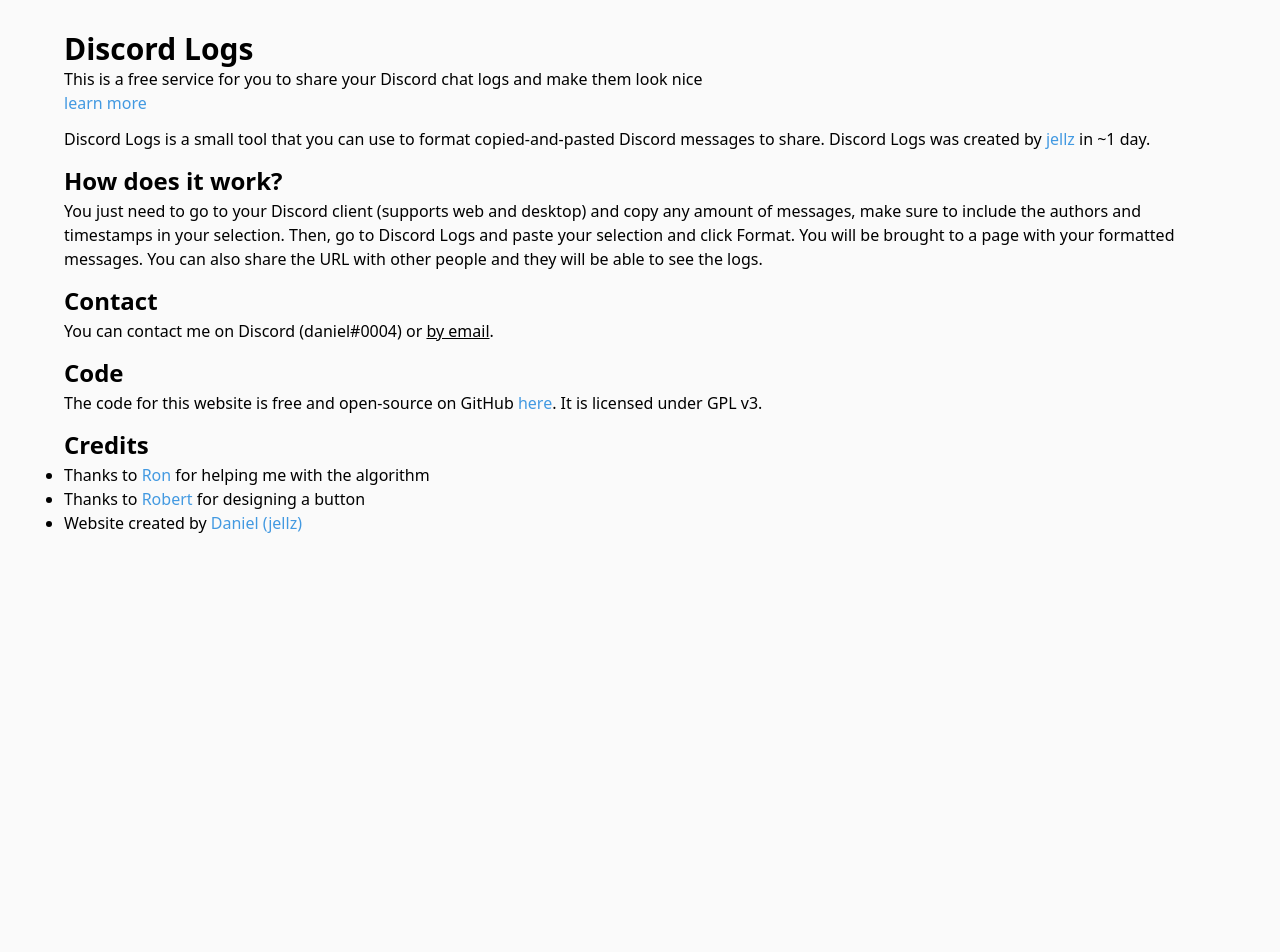
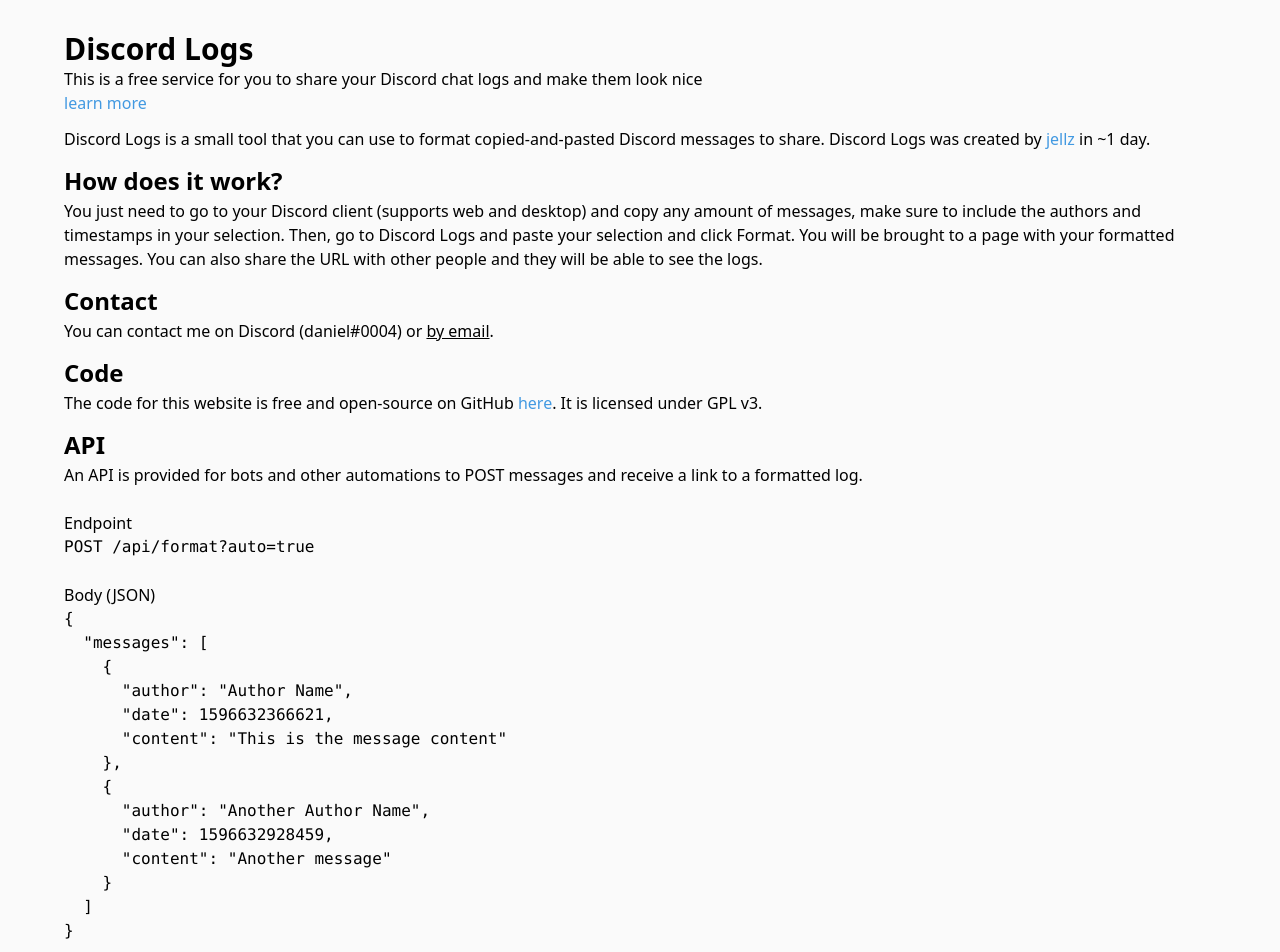
Before and after one commit to jellz/discord-logs, a Next.js app: page /about in a window 1280 px wide. Shown: the top 952 px of the page. Before the commit the page ends 800 px from the top, so only its background shows below. Built offline with nearby package versions, Linux system fonts and the light colour scheme; a web font is replaced by a local one; what @tailwindcss/ui would draw is missing.

Commit message:
Add API docs

```diff
--- a/src/pages/about.tsx
+++ b/src/pages/about.tsx
@@ -49,6 +49,36 @@
 					</p>
 				</div>
 				<div className='my-3'>
+					<h3 className='text-2xl text-black font-bold'>API</h3>
+					<p>
+						An API is provided for bots and other automations to POST messages
+						and receive a link to a formatted log.
+						<br />
+						<br />
+						Endpoint
+						<pre>POST /api/format?auto=true</pre>
+						<br />
+						Body (JSON)
+						<pre>{`{
+  "messages": [
+    {
+      "author": "Author Name",
+      "date": 1596632366621,
+      "content": "This is the message content"
+    },
+    {
+      "author": "Another Author Name",
+      "date": 1596632928459,
+      "content": "Another message"
+    }
+  ]
+}
+						`}</pre>
+						<br />
+						You can also GET logs by their ID<pre>GET /api/logs/:id</pre>
+					</p>
+				</div>
+				<div className='my-3'>
 					<h3 className='text-2xl text-black font-bold'>Credits</h3>
 					<p>
 						<ul className='list-disc'>
```
